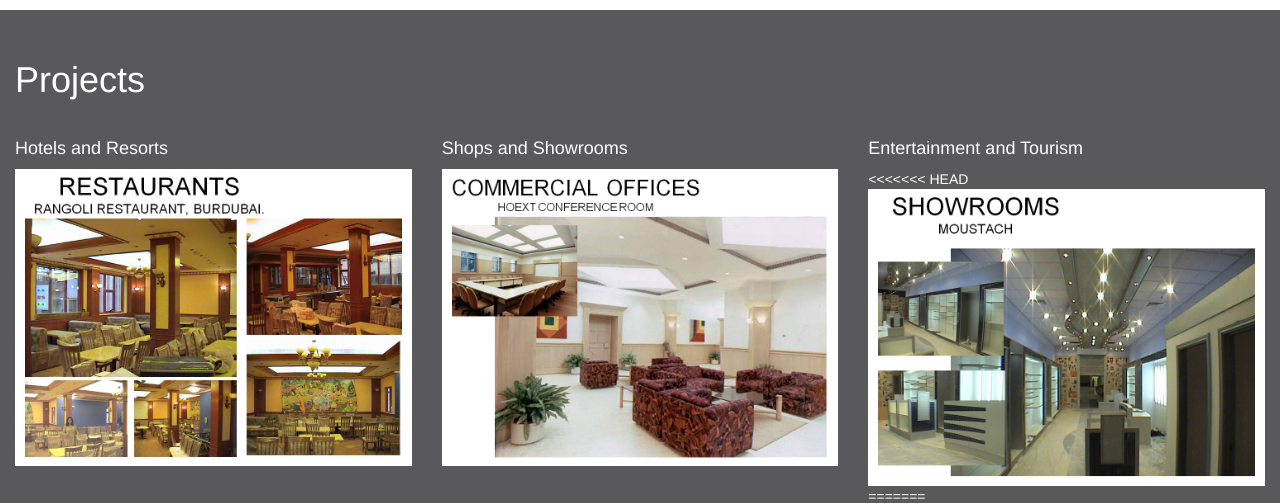
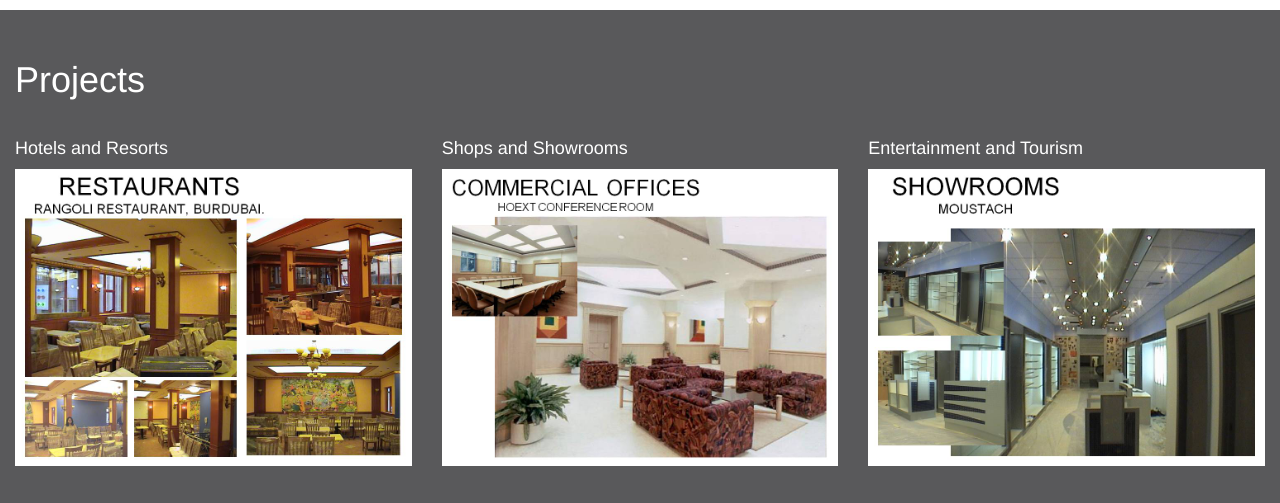
Before and after one commit to PratikTelang/PratikTelang.github.io, a plain HTML site: page index.html in a window 1280 px wide. Shown: the part 920-1423 px from the top of the page. Drawn offline with nearby package versions, Linux system fonts and the light colour scheme.

Commit message:
Update index.html

```diff
--- a/index.html
+++ b/index.html
@@ -63,11 +63,8 @@
     </div>
     <div class="col-sm-4 pros">
    <a href=""><h4>Entertainment and Tourism</h4>
-<<<<<<< HEAD
-      <img src="images/slide8.JPG" class="img-responsive margin" style="width:100%" alt="Image"></a>
-=======
       <img src="images/Slide8.JPG" class="img-responsive margin" style="width:100%" alt="Image"></a>
->>>>>>> 745d3a6a366bedf4bff97dc7b570d00c4216783e
+
     </div>
   </div>
 </div>
```
